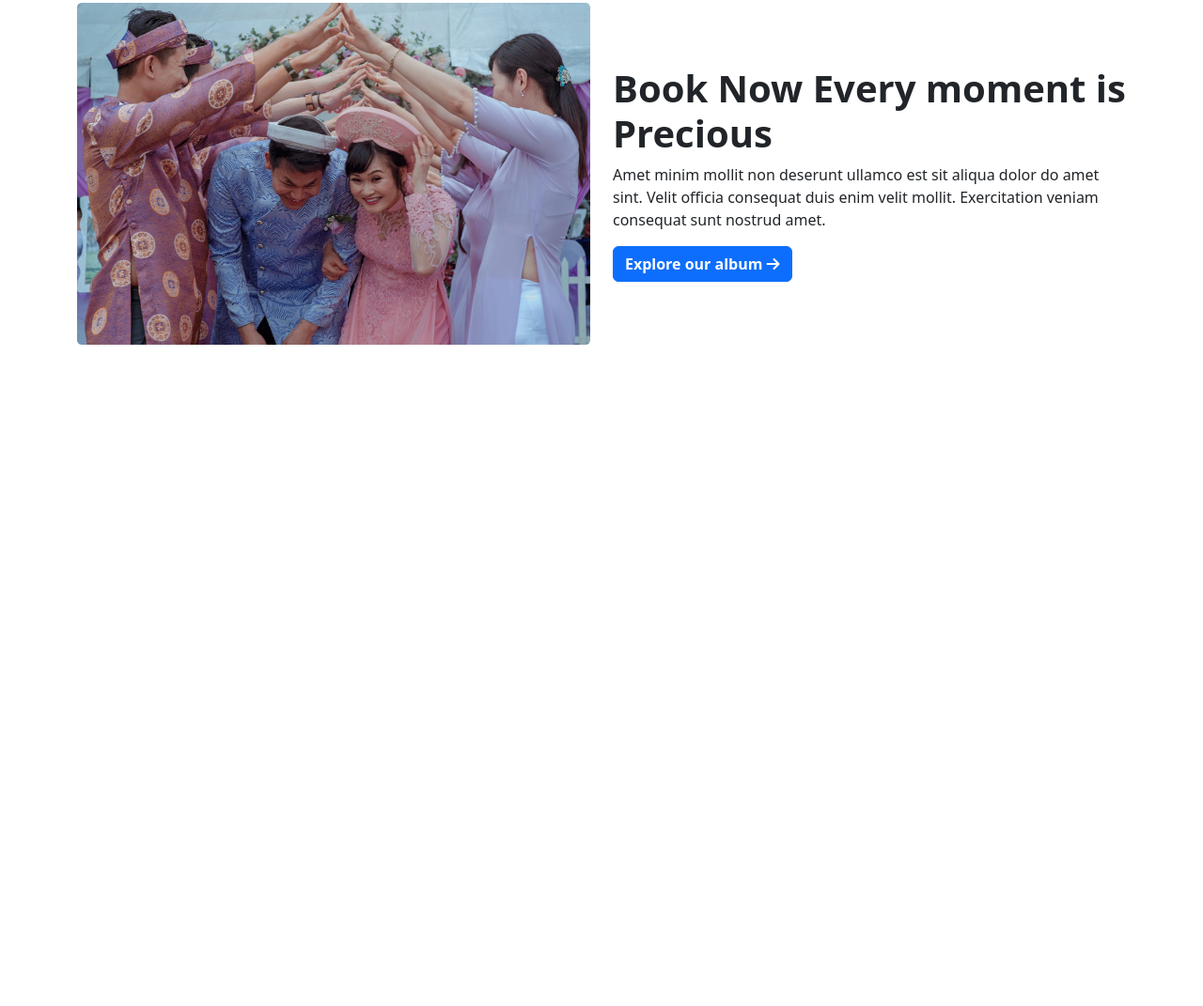
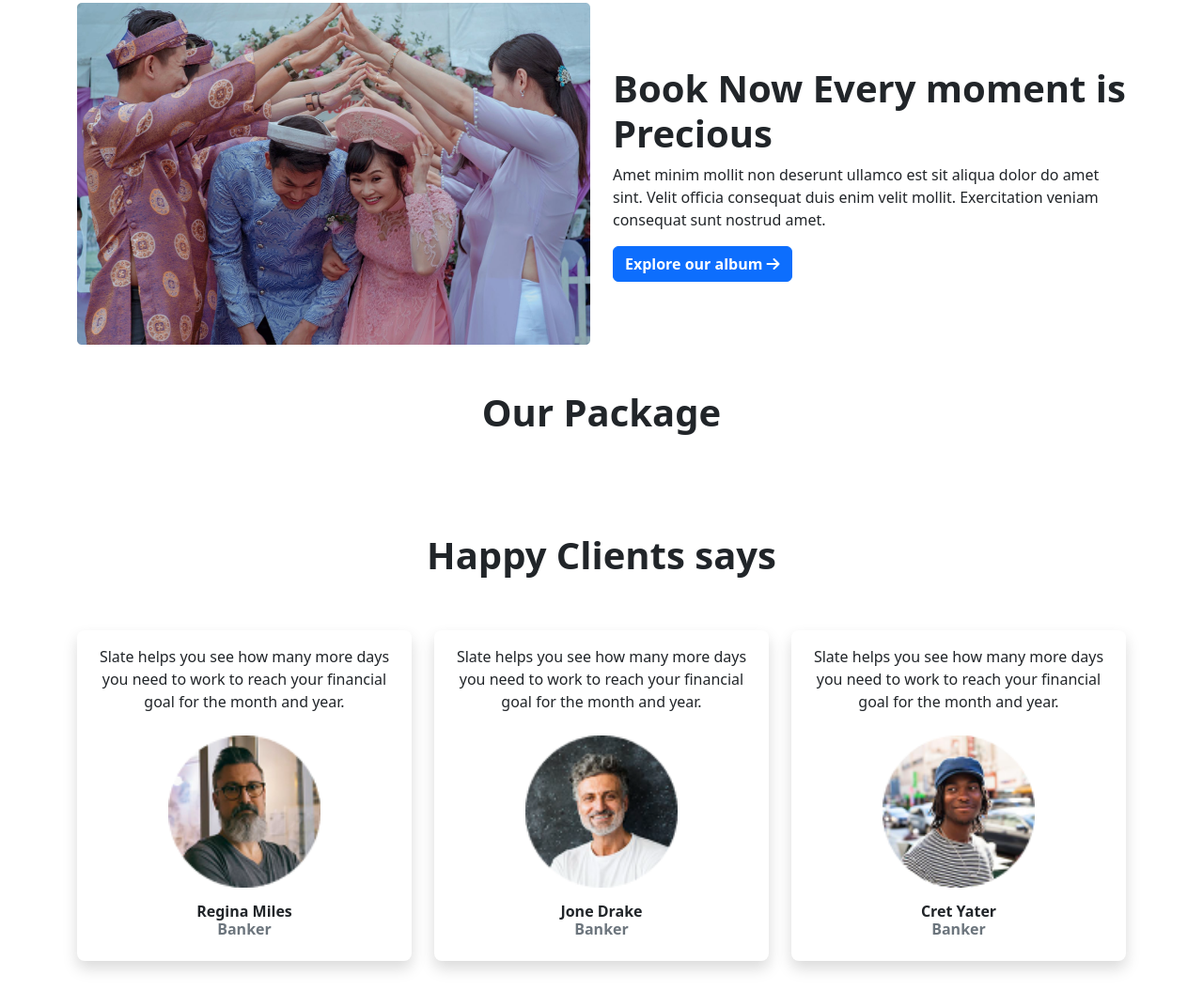
Before and after one commit to henry-rajon/web-project-3, a plain HTML site: page index.html in a window 1280 px wide. Shown: the part 668-1739 px from the top of the page at 94% size. Before the commit the page ends 1083 px from the top, so only its background shows below. Drawn offline with nearby package versions, Linux system fonts and the light colour scheme.

Commit message:
Client Area Added

```diff
--- a/index.html
+++ b/index.html
@@ -120,7 +120,61 @@
     </section>
     <!-- Wedding End Here -->
 
+    <!-- Package Start Here -->
+    <section class="my-5">
+        <div class="container">
+            <div class="row mb-5">
+                <div class="col-12">
+                    <h1 class="fw-semibold text-center">Our Package</h1>
+                </div>
+            </div>
+            <div class="row">
 
+            </div>
+        </div>
+    </section>
+    <!-- Package End Here -->
+
+    <!-- Clients Area Start Here -->
+    <section class="my-5">
+        <div class="container">
+            <div class="row mb-5">
+                <div class="col-12">
+                    <h1 class="fw-semibold text-center">Happy Clients says</h1>
+                </div>
+            </div>
+            <div class="row d-flex justify-content-around">
+                <div class="col-4">
+                    <div class="card shadow border-0 rounded-3">
+                        <div class="card-body text-center">
+                            <p class="card-text text-center mb-4">Slate helps you see how many more days you need to work to reach your financial goal for the month and year.</p>
+                            <img src="images/person 1.png" class="card-img-top w-50" alt="...">
+                            <h6 class="card-title text-center mt-3 fw-semibold">Regina Miles <span class="text-muted d-block fw-s">Banker</span></h6>
+                        </div>
+                    </div>
+                </div>
+                <div class="col-4">
+                    <div class="card shadow border-0 rounded-3">
+                        <div class="card-body text-center">
+                            <p class="card-text text-center mb-4">Slate helps you see how many more days you need to work to reach your financial goal for the month and year.</p>
+                            <img src="images/person 2.png" class="card-img-top w-50" alt="...">
+                            <h6 class="card-title text-center mt-3 fw-semibold">Jone Drake <span class="text-muted d-block fw-s">Banker</span></h6>
+                        </div>
+                    </div>
+                </div>
+                <div class="col-4">
+                    <div class="card shadow border-0 rounded-3">
+                        <div class="card-body text-center">
+                            <p class="card-text text-center mb-4">Slate helps you see how many more days you need to work to reach your financial goal for the month and year.</p>
+                            <img src="images/person 3.png" class="card-img-top w-50" alt="...">
+                            <h6 class="card-title text-center mt-3 fw-semibold">Cret Yater <span class="text-muted d-block fw-s">Banker</span></h6>
+                        </div>
+                    </div>
+                </div>
+            </div>
+        </div>
+    </section>
+    <!-- Clients Area End Here -->
 
 
 
```
